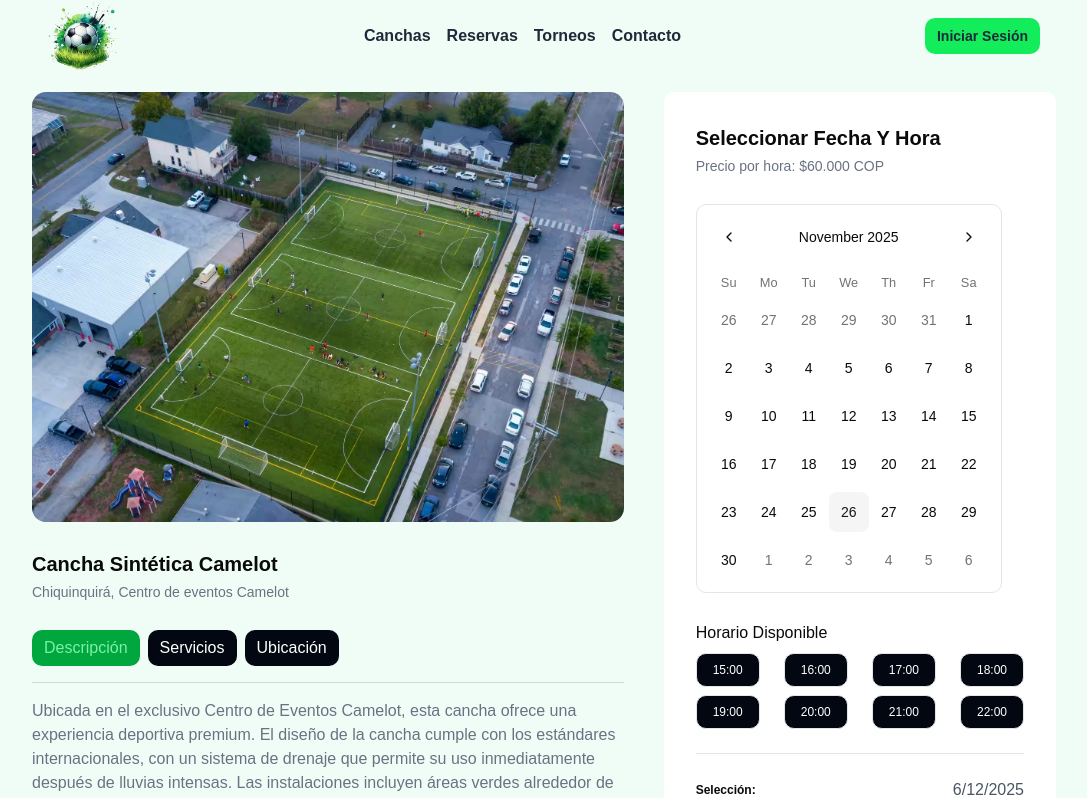
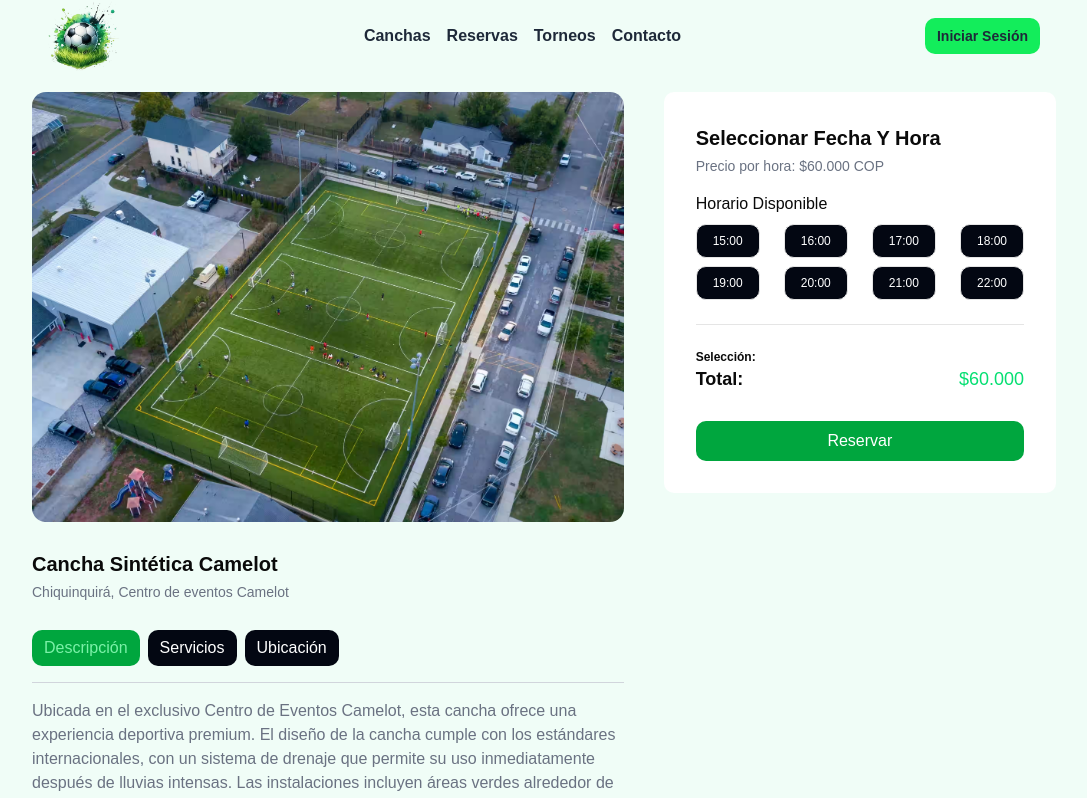
Before and after one commit to NesniDev/Field-Football, a React (Vite) app: page /field/camelot in a window 1280 px wide. Shown: the top 798 px of the page, without its empty margins (96-1183 px from the left). Built offline with nearby package versions, Linux system fonts and the light colour scheme.

Commit message:
hidden calendar

```diff
--- a/src/pages/DetailsField.tsx
+++ b/src/pages/DetailsField.tsx
@@ -1,12 +1,12 @@
 import { fields } from '@/lib/fields'
 import { useState } from 'react'
 import { useParams } from 'react-router-dom'
-import { Calendar } from '@/components/ui/calendar'
+// import { Calendar } from '@/components/ui/calendar'
 
 export const DetailsField = () => {
-  const [date, setDate] = useState(
-    new Date(2025, 5, 12)
-  )
+  // const [date, setDate] = useState(
+  //   new Date(2025, 5, 12)
+  // )
   const { slug } = useParams()
     const [activeTab, setActiveTab] = useState('description')
   const info = fields.find(item => item.slug === slug)
@@ -48,14 +48,14 @@ export const DetailsField = () => {
                 <span className='text-sm text-gray-500'>Precio por hora: ${info.price} COP</span>
             </div>
             <div>
-              <Calendar
+              {/* <Calendar
                 required
                 mode="single"
                 selected={date}
                 onSelect={setDate}
                 className="rounded-lg border [--cell-size:--spacing(9)] md:[--cell-size:--spacing(10)] my-5"
                 buttonVariant="ghost"
-              />
+              /> */}
             </div>
             <h2>Horario Disponible</h2>
             <div className='flex flex-wrap justify-between items-center gap-2'>
@@ -72,7 +72,7 @@ export const DetailsField = () => {
             <div>
               <div className='flex justify-between items-center'>
                 <span className='font-bold text-xs'>Selección:</span>
-                <span className='text-gray-600'>{date.toLocaleDateString()}</span>
+                {/* <span className='text-gray-600'>{date.toLocaleDateString()}</span> */}
               </div>
               <div className='flex justify-between items-center gap-5'>
                 <span className='font-bold text-lg'>Total:</span>
```
